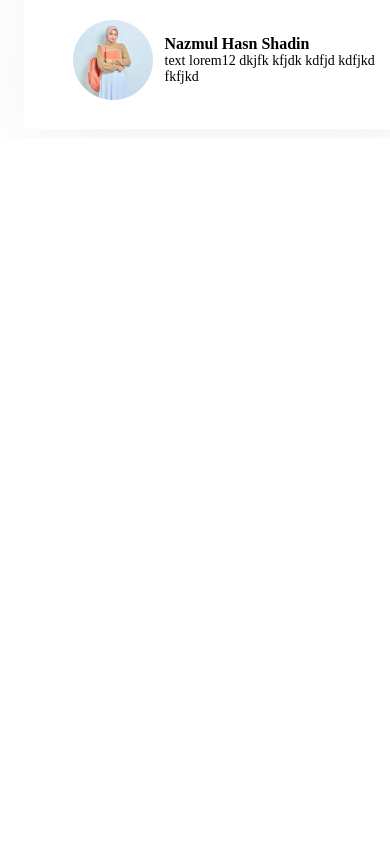
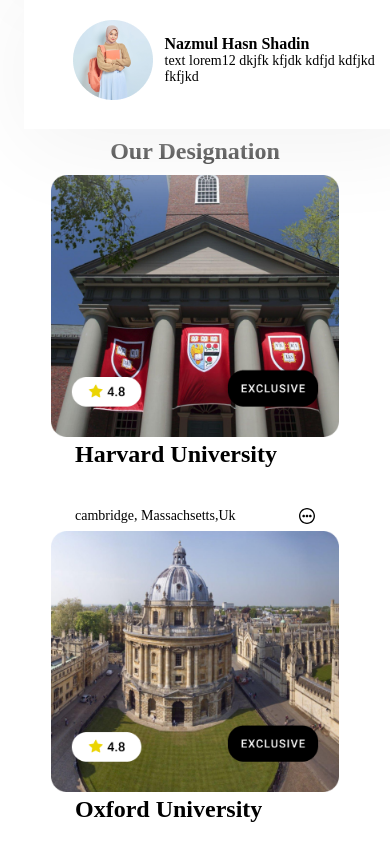
Before and after one commit to Nazmul-Hasan-Shadin/Tropical-vacation, a React (Vite) app: page / in a window 390 px wide. Shown: the part 1440-2284 px from the top of the page. Before the commit the page ends 1578 px from the top, so only its background shows below. Built offline with nearby package versions, Linux system fonts and the light colour scheme.

Commit message:
updated designation section

```diff
--- a/src/Component/Designation/Designation.css
+++ b/src/Component/Designation/Designation.css
@@ -2,3 +2,19 @@
     display: flex;
     gap: 7px;
 }
+
+
+
+@media screen and (max-width:576px) {
+    .designations-container{
+        flex-direction: column;
+        gap: 7px;
+        justify-content: center;
+        align-items: center;
+    }
+    .designation-title{
+        text-align: center;
+    }
+
+
+}
--- a/src/Component/Designation/Designation.jsx
+++ b/src/Component/Designation/Designation.jsx
@@ -7,7 +7,7 @@
 const Designation = () => {
     return (
      <>
-      <h2 style={{marginBottom:'10px'}}>Our Designation</h2>
+      <h2 style={{marginBottom:'10px'}} className='designation-title'>Our Designation</h2>
 
              <div className='designations-container'>
          <SingleDesignation
--- a/src/Pages/Home/Home.jsx
+++ b/src/Pages/Home/Home.jsx
@@ -21,7 +21,7 @@
              ></Banner>
 
             <TropicalAdvancture></TropicalAdvancture>
-            {/* <Designation></Designation>  */}
+            <Designation></Designation>
 
         {/* <Banner
         isBanner={false}
```
